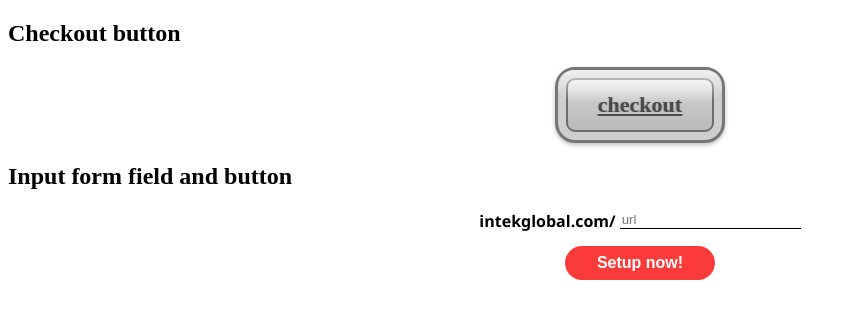
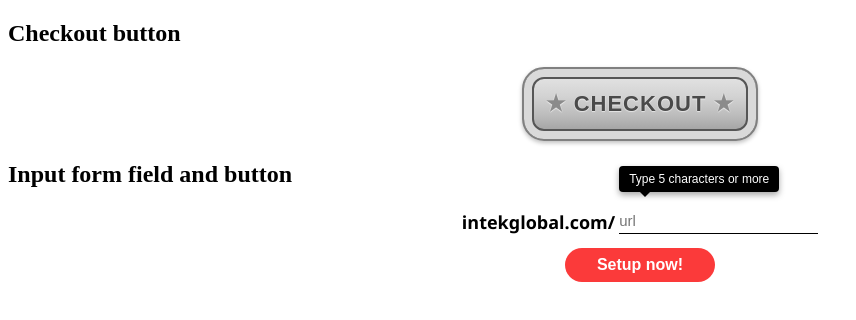
Before and after one commit to HectorR-Intek/finalExam, a website: page e22/index.html in a window 1280 px wide. Shown: the whole page, without its empty margins (0-856 px from the left). Drawn offline with Linux system fonts and the light colour scheme.

Commit message:
Add files via upload

```diff
--- a/e22/styles/style.css
+++ b/e22/styles/style.css
@@ -9,60 +9,108 @@ body {
 }
 
 .fancy-button {
+  position: relative;
   display: inline-flex;
   align-items: center;
   justify-content: center;
-  gap: 14px;
 
-  text-shadow: -1px 0 rgba(0, 0, 0, 0.12), 1px 0 rgba(0, 0, 0, 0.12);
+  padding: 22px 50px;
+  text-decoration: none;
+  color: #4a4a4a;
 
-  padding: 22px 40px;
   font-size: 22px;
   font-weight: 700;
-  color: #4a4a4a;
+  font-family: Arial, Helvetica, sans-serif;
+  text-transform: uppercase;
+  letter-spacing: 1px;
+
+  border-radius: 22px;
+
+  border: 2px solid #808080;
+
+  box-shadow: inset 0 0 0 8px #d9d9d9, inset 0 0 0 10px #565656,
+    inset 0 2px 4px rgba(0, 0, 0, 0.25), 0 2px 4px rgba(0, 0, 0, 0.25);
+
+  background: linear-gradient(
+    to bottom,
+    #e9e9e9 0%,
+    #d2d2d2 40%,
+    #bdbdbd 65%,
+    #979797 100%
+  );
+
   cursor: pointer;
 
-  border-radius: 20px;
-
-  border: 3px solid #767676;
-
-  /* “Espacio” gris + borde interior oscuro */
-  box-shadow: inset 0 0 0 8px #cecece, inset 0 0 0 10px #6d6d6d,
-    inset 0 2px 4px rgba(0, 0, 0, 0.25), 0 2px 4px rgba(0, 0, 0, 0.25);
-
-  /* Degradado del área principal */
-  background: linear-gradient(to bottom, #f7f7f7 0%, #c6c6c6 50%, #b5b4b4 100%);
-
-  position: relative;
+  text-shadow: 0 1px 1px rgba(255, 255, 255, 0.6),
+    -1px 0 rgba(255, 255, 255, 0.2), 1px 0 rgba(255, 255, 255, 0.2);
 }
 
 .fancy-button::before {
-  content: "";
+  content: "★";
   position: absolute;
-  top: 0;
-  left: 0;
-  right: 0;
-  height: 45%;
-  border-radius: inherit;
-  background: linear-gradient(rgba(255, 255, 255, 0.7), rgba(255, 255, 255, 0));
-  pointer-events: none;
+  left: 22px;
+  font-size: 22px;
+  color: #8b8b8b;
+  top: 50%;
+  transform: translateY(-50%);
 }
 
-.star {
-  color: #7d7d7d;
-  font-size: 28px;
-  font-weight: 700;
-  transform: translateY(-1px);
+.fancy-button::after {
+  content: "★";
+  position: absolute;
+  right: 22px;
+  font-size: 22px;
+  color: #8b8b8b;
+  top: 50%;
+  transform: translateY(-50%);
 }
 
 /* Second sub-exercise */
 
 .form-field {
-  position: relative; /* necesario para posicionar el tooltip */
+  position: relative;
   display: inline-flex;
   flex-flow: row;
   font-weight: bold;
   align-items: center;
+}
+
+.form-field::before {
+  content: attr(data-hint);
+  position: absolute;
+  top: -42px;
+  left: 0px;
+  background: #000;
+  color: #fff;
+  font-size: 12px;
+  font-family: Arial, Helvetica, sans-serif;
+  font-weight: 100;
+  padding: 6px 10px;
+  border-radius: 4px;
+  white-space: nowrap;
+  box-shadow: 0 3px 6px rgba(0, 0, 0, 0.35);
+  z-index: 20;
+}
+
+.form-field::after {
+  content: "";
+  position: absolute;
+  top: calc(-42px + 100% - 1px);
+  left: 20px;
+
+  border-left: 6px solid transparent;
+  border-right: 6px solid transparent;
+  border-top: 6px solid #000;
+
+  z-index: 19;
+}
+
+input {
+  border: none;
+  border-bottom: 1px solid black;
+  padding: 4px 0;
+  font-size: 15px;
+  outline: none;
 }
 
 button {
@@ -78,7 +126,7 @@ button {
 }
 
 label {
-  font-size: medium;
+  font-size: large;
   font-weight: 600;
   font-family: "Segoe UI", Tahoma, Geneva, Verdana, sans-serif;
 }
@@ -94,33 +142,3 @@ input {
   border-width: thin;
   border-style: none none solid none;
 }
-
-/* Tooltip negro */
-.tooltip {
-  font-family: Arial, Helvetica, sans-serif;
-  font-weight: 100;
-  position: absolute;
-  top: -42px; /* aparece encima del input */
-  left: 0; /* alineado al inicio del input */
-  background: #000;
-  color: #fff;
-  font-size: 13px;
-  padding: 6px 10px;
-  border-radius: 4px;
-  white-space: nowrap;
-  box-shadow: 0 3px 6px rgba(0, 0, 0, 0.35);
-  display: block; /* visible por defecto como en Expected Render */
-  z-index: 10;
-}
-
-.tooltip::after {
-  content: "";
-  position: absolute;
-  bottom: -6px; /* baja la flecha justo debajo del tooltip */
-  left: 18px; /* posición horizontal; ajusta si quieres */
-  width: 0;
-  height: 0;
-  border-left: 6px solid transparent;
-  border-right: 6px solid transparent;
-  border-top: 6px solid #000; /* esta es la flecha negra */
-}
```
